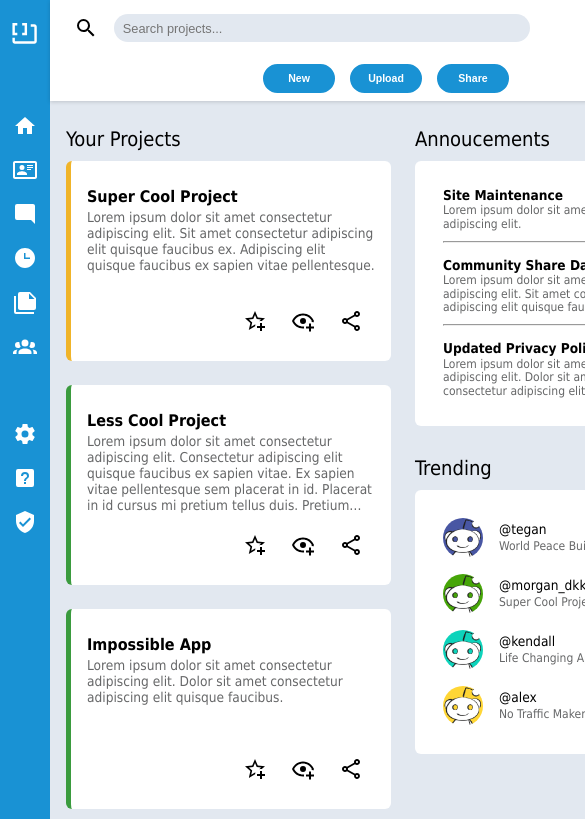
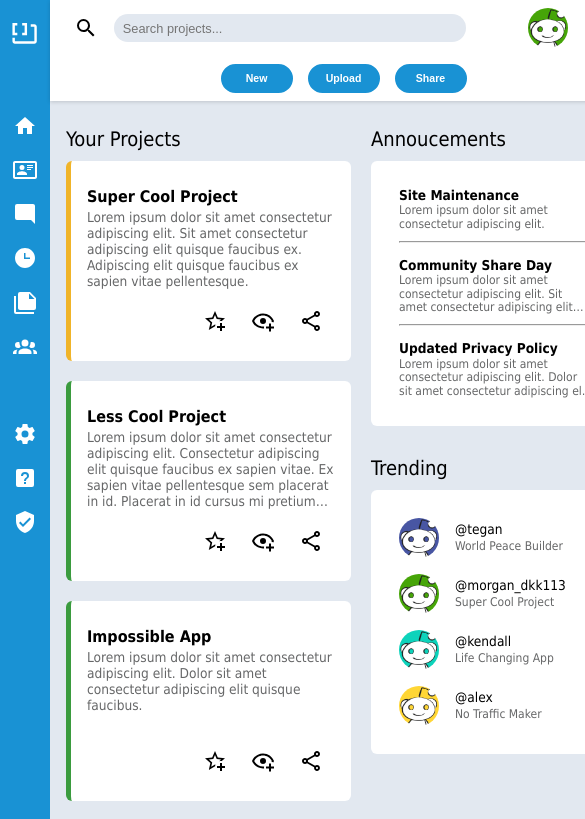
Before and after one commit to AlexDeL8/odin-admin-dashboard-react, a React (Vite) app: page / in a window 390 px wide. Shown: the top 819 px of the page, 585 px wide, since content can reach past the window. Built offline with nearby package versions, Linux system fonts and the light colour scheme.

Commit message:
feat: padding and gaps modified for <Medium sizes

```diff
--- a/src/components/Dashboard.css
+++ b/src/components/Dashboard.css
@@ -18,12 +18,15 @@
     column-gap: var(--dashboardGapSize);
 }
 
+@media(max-width: 879px) {
+    .dashboardContentContainer {
+        --dashboardGapSize: 1.25rem;
+        padding-right: 1rem;
+    }
+}
+
 @media(max-width: 579px) {
     .dashboardBarContainer {
         padding: 0.5rem 1.5rem;
     }
-
-    .dashboardContentContainer {
-
-    }
 }
--- a/src/components/DashboardContent.css
+++ b/src/components/DashboardContent.css
@@ -163,6 +163,12 @@
     font-weight: normal;
 }
 
-@media(max-width: 579px) {
+@media(max-width: 879px) {
+    .contentContainer.mainContentContainer > .sectionCardContainer {
+        grid-template-columns: repeat(auto-fit, minmax(285px, 1fr));
+    }
 
+    .contentContainer.secondaryContentContainer > .sectionCardContainer {
+        grid-template-columns: minmax(250px, 1fr);
+    }
 }
```
